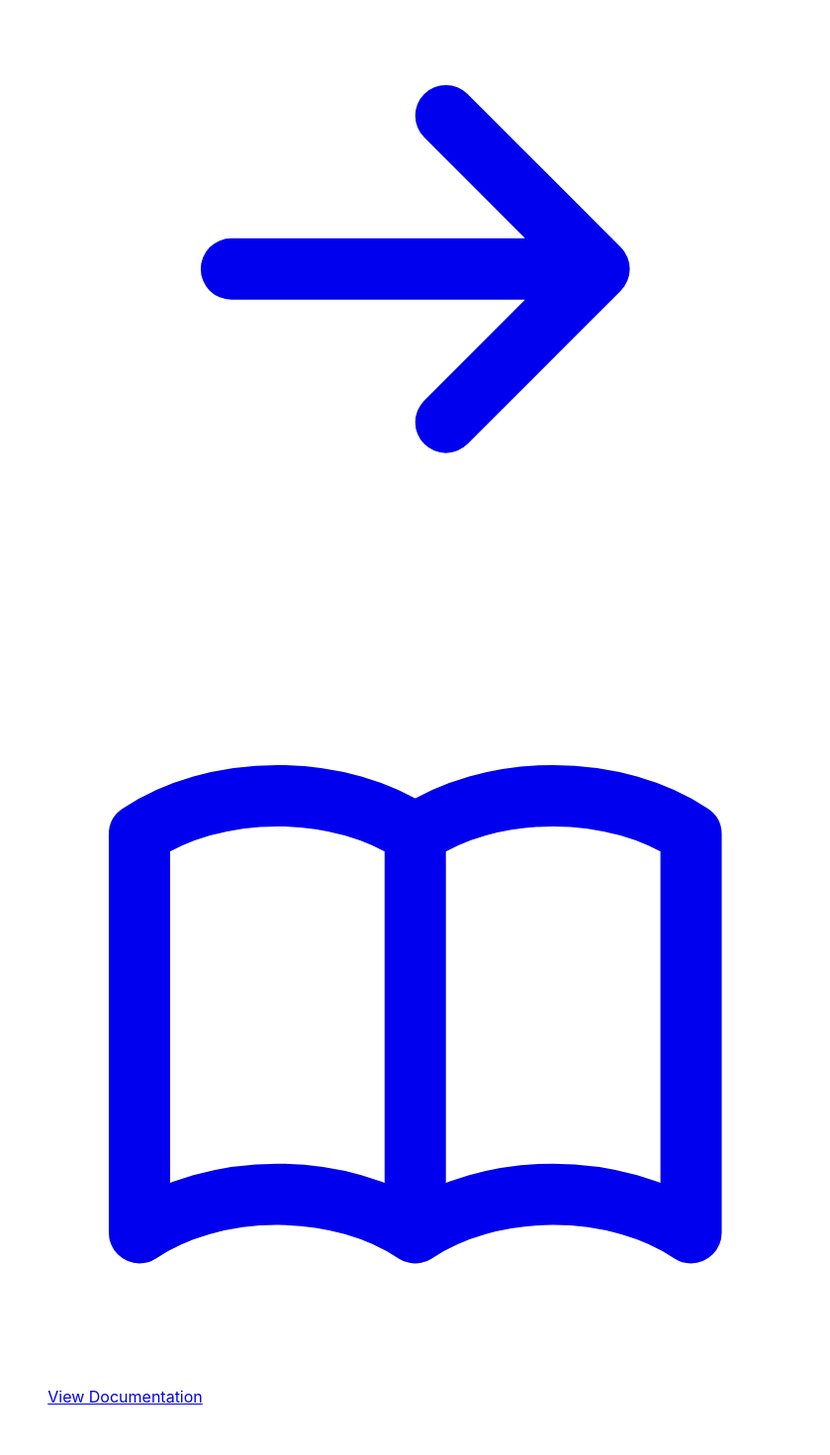
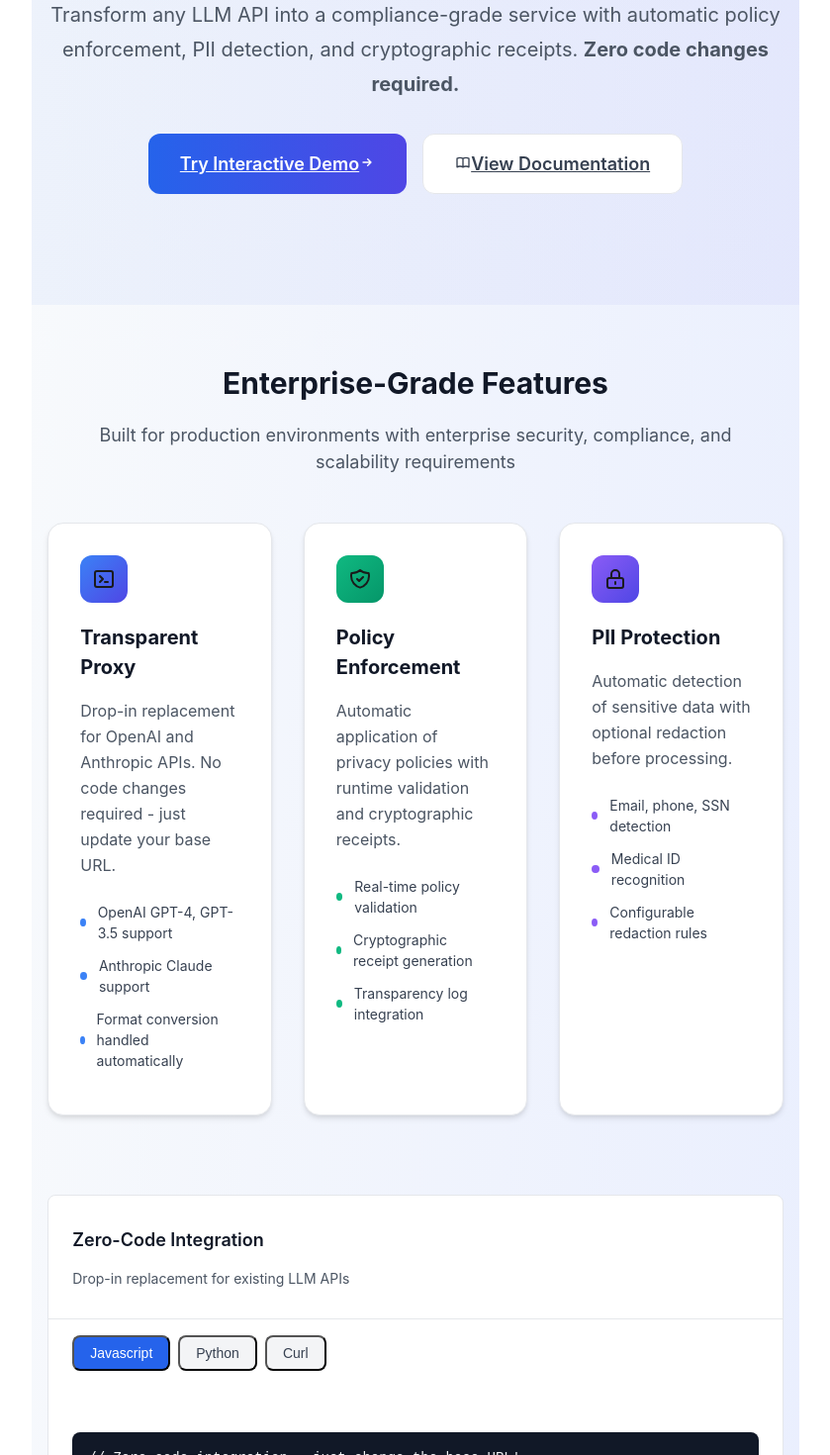
Before and after one commit to resetroot99/tecp, a React (Vite) app in the folder packages/tecp-reference-ui/: page /gateway in a window 1280 px wide. Shown: the part 680-2150 px from the top of the page at 99% size, without its empty margins (220-1059 px from the left). Built offline with nearby package versions, Linux system fonts and the light colour scheme; no server answers.

Commit message:
fix(ui): update Gateway page to use reference CSS instead of Tailwind

```diff
--- a/packages/tecp-reference-ui/src/pages/Gateway.tsx
+++ b/packages/tecp-reference-ui/src/pages/Gateway.tsx
@@ -10,6 +10,7 @@
 import { useState } from 'react';
 import { ReceiptViewer } from '../components/ReceiptViewer';
 import { exportReceiptToPDF } from '../utils/pdfExport';
+import '../styles/gateway.css';
 
 export function Gateway() {
   const [demoCode, setDemoCode] = useState('javascript');
@@ -116,36 +117,34 @@ curl -X POST https://gateway.tecp.dev/v1/chat/completions \\
   };
 
   return (
-    <div className="gateway-page min-h-screen bg-gradient-to-br from-slate-50 via-blue-50 to-indigo-50">
+    <div className="gateway-page">
       {/* Hero Section */}
-      <div className="relative overflow-hidden">
-        <div className="absolute inset-0 bg-gradient-to-r from-blue-600/5 to-indigo-600/5"></div>
-        <div className="relative container mx-auto px-4 py-16">
-          <div className="max-w-4xl mx-auto text-center">
-            <div className="inline-flex items-center px-4 py-2 bg-blue-100 text-blue-800 rounded-full text-sm font-medium mb-6">
-              <div className="w-2 h-2 bg-blue-500 rounded-full mr-2 animate-pulse"></div>
+      <div className="gateway-hero">
+        <div className="gateway-hero-content">
+          <div className="gateway-badge">
+            <div className="gateway-badge-dot"></div>
             Enterprise-Grade AI Compliance
           </div>
-            <h1 className="text-5xl md:text-6xl font-bold text-gray-900 mb-6 leading-tight">
+          <h1 className="gateway-title">
             TECP Enterprise
-              <span className="bg-gradient-to-r from-blue-600 to-indigo-600 bg-clip-text text-transparent"> Gateway</span>
+            <span className="gateway-title-highlight"> Gateway</span>
           </h1>
-            <p className="text-xl text-gray-600 mb-8 max-w-3xl mx-auto leading-relaxed">
+          <p className="gateway-description">
             Transform any LLM API into a compliance-grade service with automatic policy enforcement,
             PII detection, and cryptographic receipts. <strong>Zero code changes required.</strong>
           </p>
-            <div className="flex flex-col sm:flex-row gap-4 justify-center mb-12">
-              <a href="#try-it" className="group bg-gradient-to-r from-blue-600 to-indigo-600 text-white px-8 py-4 rounded-xl font-semibold text-lg shadow-lg hover:shadow-xl transition-all duration-300 transform hover:-translate-y-1">
-                <span className="flex items-center justify-center gap-2">
+          <div className="gateway-buttons">
+            <a href="#try-it" className="gateway-button gateway-button-primary">
+              <span>
                 Try Interactive Demo
-                  <svg className="w-5 h-5 group-hover:translate-x-1 transition-transform" fill="none" stroke="currentColor" viewBox="0 0 24 24">
+                <svg className="svg-icon-sm gateway-arrow-icon" fill="none" stroke="currentColor" viewBox="0 0 24 24">
                   <path strokeLinecap="round" strokeLinejoin="round" strokeWidth={2} d="M13 7l5 5m0 0l-5 5m5-5H6" />
                 </svg>
               </span>
             </a>
-              <a href="https://github.com/resetroot99/tecp/tree/main/services/tecp-gateway#readme" target="_blank" rel="noopener noreferrer" className="group bg-white text-gray-700 px-8 py-4 rounded-xl font-semibold text-lg shadow-lg hover:shadow-xl transition-all duration-300 border border-gray-200 hover:border-gray-300">
-                <span className="flex items-center justify-center gap-2">
-                  <svg className="w-5 h-5" fill="none" stroke="currentColor" viewBox="0 0 24 24">
+            <a href="https://github.com/resetroot99/tecp/tree/main/services/tecp-gateway#readme" target="_blank" rel="noopener noreferrer" className="gateway-button gateway-button-secondary">
+              <span>
+                <svg className="svg-icon-sm" fill="none" stroke="currentColor" viewBox="0 0 24 24">
                   <path strokeLinecap="round" strokeLinejoin="round" strokeWidth={2} d="M12 6.253v13m0-13C10.832 5.477 9.246 5 7.5 5S4.168 5.477 3 6.253v13C4.168 18.477 5.754 18 7.5 18s3.332.477 4.5 1.253m0-13C13.168 5.477 14.754 5 16.5 5c1.746 0 3.332.477 4.5 1.253v13C19.832 18.477 18.246 18 16.5 18c-1.746 0-3.332.477-4.5 1.253" />
                 </svg>
                 View Documentation
@@ -154,132 +153,128 @@ curl -X POST https://gateway.tecp.dev/v1/chat/completions \\
           </div>
         </div>
       </div>
-      </div>
 
-      <div className="container mx-auto px-4 pb-16">
+      <div className="container">
 
       {/* Key Features */}
-      <div id="try-it" className="mb-20">
-        <div className="text-center mb-12">
-          <h2 className="text-3xl font-bold text-gray-900 mb-4">Enterprise-Grade Features</h2>
-          <p className="text-lg text-gray-600 max-w-2xl mx-auto">
+      <div id="try-it" className="gateway-features">
+        <div className="gateway-features-header">
+          <h2 className="gateway-features-title">Enterprise-Grade Features</h2>
+          <p className="gateway-features-description">
             Built for production environments with enterprise security, compliance, and scalability requirements
           </p>
         </div>
 
-        <div className="grid grid-cols-1 md:grid-cols-3 gap-8">
-          <div className="group relative bg-white rounded-2xl p-8 shadow-lg hover:shadow-2xl transition-all duration-500 border border-gray-100 hover:border-blue-200 transform hover:-translate-y-2">
-            <div className="absolute inset-0 bg-gradient-to-br from-blue-50 to-indigo-50 rounded-2xl opacity-0 group-hover:opacity-100 transition-opacity duration-500"></div>
-            <div className="relative">
-              <div className="icon-badge icon-badge--blue mb-4 group-hover:scale-105 transition-transform duration-300">
+        <div className="gateway-features-grid">
+          <div className="gateway-feature-card">
+            <div className="gateway-feature-content">
+              <div className="gateway-feature-icon gateway-feature-icon--blue">
                 <svg className="svg-icon text-white" fill="none" stroke="currentColor" viewBox="0 0 24 24">
                   <path strokeLinecap="round" strokeLinejoin="round" strokeWidth={2} d="M8 9l3 3-3 3m5 0h3M5 20h14a2 2 0 002-2V6a2 2 0 00-2-2H5a2 2 0 00-2 2v12a2 2 0 002 2z" />
                 </svg>
               </div>
-              <h3 className="text-xl font-bold text-gray-900 mb-4">Transparent Proxy</h3>
-              <p className="text-gray-600 mb-6 leading-relaxed">
+              <h3 className="gateway-feature-title">Transparent Proxy</h3>
+              <p className="gateway-feature-description">
                 Drop-in replacement for OpenAI and Anthropic APIs. No code changes required - just update your base URL.
               </p>
-              <div className="space-y-3">
-                <div className="flex items-center text-sm text-gray-700">
-                  <div className="w-2 h-2 bg-green-500 rounded-full mr-3"></div>
+              <ul className="gateway-feature-list">
+                <li className="gateway-feature-list-item">
+                  <div className="gateway-feature-list-dot gateway-feature-list-dot--blue"></div>
                   OpenAI GPT-4, GPT-3.5 support
-                </div>
-                <div className="flex items-center text-sm text-gray-700">
-                  <div className="w-2 h-2 bg-green-500 rounded-full mr-3"></div>
+                </li>
+                <li className="gateway-feature-list-item">
+                  <div className="gateway-feature-list-dot gateway-feature-list-dot--blue"></div>
                   Anthropic Claude support
-                </div>
-                <div className="flex items-center text-sm text-gray-700">
-                  <div className="w-2 h-2 bg-green-500 rounded-full mr-3"></div>
+                </li>
+                <li className="gateway-feature-list-item">
+                  <div className="gateway-feature-list-dot gateway-feature-list-dot--blue"></div>
                   Format conversion handled automatically
-                </div>
-              </div>
+                </li>
+              </ul>
             </div>
           </div>
 
-          <div className="group relative bg-white rounded-2xl p-8 shadow-lg hover:shadow-2xl transition-all duration-500 border border-gray-100 hover:border-green-200 transform hover:-translate-y-2">
-            <div className="absolute inset-0 bg-gradient-to-br from-green-50 to-emerald-50 rounded-2xl opacity-0 group-hover:opacity-100 transition-opacity duration-500"></div>
-            <div className="relative">
-              <div className="icon-badge icon-badge--green mb-4 group-hover:scale-105 transition-transform duration-300">
+          <div className="gateway-feature-card">
+            <div className="gateway-feature-content">
+              <div className="gateway-feature-icon gateway-feature-icon--green">
                 <svg className="svg-icon text-white" fill="none" stroke="currentColor" viewBox="0 0 24 24">
                   <path strokeLinecap="round" strokeLinejoin="round" strokeWidth={2} d="M9 12l2 2 4-4m5.618-4.016A11.955 11.955 0 0112 2.944a11.955 11.955 0 01-8.618 3.04A12.02 12.02 0 003 9c0 5.591 3.824 10.29 9 11.622 5.176-1.332 9-6.03 9-11.622 0-1.042-.133-2.052-.382-3.016z" />
                 </svg>
               </div>
-              <h3 className="text-xl font-bold text-gray-900 mb-4">Policy Enforcement</h3>
-              <p className="text-gray-600 mb-6 leading-relaxed">
+              <h3 className="gateway-feature-title">Policy Enforcement</h3>
+              <p className="gateway-feature-description">
                 Automatic application of privacy policies with runtime validation and cryptographic receipts.
               </p>
-              <div className="space-y-3">
-                <div className="flex items-center text-sm text-gray-700">
-                  <div className="w-2 h-2 bg-green-500 rounded-full mr-3"></div>
+              <ul className="gateway-feature-list">
+                <li className="gateway-feature-list-item">
+                  <div className="gateway-feature-list-dot gateway-feature-list-dot--green"></div>
                   Real-time policy validation
-                </div>
-                <div className="flex items-center text-sm text-gray-700">
-                  <div className="w-2 h-2 bg-green-500 rounded-full mr-3"></div>
+                </li>
+                <li className="gateway-feature-list-item">
+                  <div className="gateway-feature-list-dot gateway-feature-list-dot--green"></div>
                   Cryptographic receipt generation
-                </div>
-                <div className="flex items-center text-sm text-gray-700">
-                  <div className="w-2 h-2 bg-green-500 rounded-full mr-3"></div>
+                </li>
+                <li className="gateway-feature-list-item">
+                  <div className="gateway-feature-list-dot gateway-feature-list-dot--green"></div>
                   Transparency log integration
-                </div>
-              </div>
+                </li>
+              </ul>
             </div>
           </div>
 
-          <div className="group relative bg-white rounded-2xl p-8 shadow-lg hover:shadow-2xl transition-all duration-500 border border-gray-100 hover:border-purple-200 transform hover:-translate-y-2">
-            <div className="absolute inset-0 bg-gradient-to-br from-purple-50 to-indigo-50 rounded-2xl opacity-0 group-hover:opacity-100 transition-opacity duration-500"></div>
-            <div className="relative">
-              <div className="icon-badge icon-badge--purple mb-4 group-hover:scale-105 transition-transform duration-300">
+          <div className="gateway-feature-card">
+            <div className="gateway-feature-content">
+              <div className="gateway-feature-icon gateway-feature-icon--purple">
                 <svg className="svg-icon text-white" fill="none" stroke="currentColor" viewBox="0 0 24 24">
                   <path strokeLinecap="round" strokeLinejoin="round" strokeWidth={2} d="M12 15v2m-6 4h12a2 2 0 002-2v-6a2 2 0 00-2-2H6a2 2 0 00-2 2v6a2 2 0 002 2zm10-10V7a4 4 0 00-8 0v4h8z" />
                 </svg>
               </div>
-              <h3 className="text-xl font-bold text-gray-900 mb-4">PII Protection</h3>
-              <p className="text-gray-600 mb-6 leading-relaxed">
+              <h3 className="gateway-feature-title">PII Protection</h3>
+              <p className="gateway-feature-description">
                 Automatic detection of sensitive data with optional redaction before processing.
               </p>
-              <div className="space-y-3">
-                <div className="flex items-center text-sm text-gray-700">
-                  <div className="w-2 h-2 bg-green-500 rounded-full mr-3"></div>
+              <ul className="gateway-feature-list">
+                <li className="gateway-feature-list-item">
+                  <div className="gateway-feature-list-dot gateway-feature-list-dot--purple"></div>
                   Email, phone, SSN detection
-                </div>
-                <div className="flex items-center text-sm text-gray-700">
-                  <div className="w-2 h-2 bg-green-500 rounded-full mr-3"></div>
+                </li>
+                <li className="gateway-feature-list-item">
+                  <div className="gateway-feature-list-dot gateway-feature-list-dot--purple"></div>
                   Medical ID recognition
-                </div>
-                <div className="flex items-center text-sm text-gray-700">
-                  <div className="w-2 h-2 bg-green-500 rounded-full mr-3"></div>
+                </li>
+                <li className="gateway-feature-list-item">
+                  <div className="gateway-feature-list-dot gateway-feature-list-dot--purple"></div>
                   Configurable redaction rules
-                </div>
-              </div>
+                </li>
+              </ul>
             </div>
           </div>
         </div>
       </div>
 
       {/* Integration Examples */}
-      <div className="bg-white border border-gray-200 rounded-lg mb-8">
-        <div className="px-6 py-4 border-b border-gray-200">
-          <h2 className="text-lg font-semibold text-gray-900">Zero-Code Integration</h2>
-          <p className="text-sm text-gray-600">Drop-in replacement for existing LLM APIs</p>
+      <div className="gateway-code">
+        <div className="gateway-code-header">
+          <h2 className="gateway-code-title">Zero-Code Integration</h2>
+          <p className="gateway-code-description">Drop-in replacement for existing LLM APIs</p>
         </div>
-        <div className="p-6">
-          <div className="flex gap-2 mb-4">
+        <div className="gateway-code-tabs">
           {Object.keys(codeExamples).map((lang) => (
             <button
               key={lang}
               onClick={() => setDemoCode(lang)}
-                className={`px-4 py-2 rounded-lg text-sm font-medium ${
+              className={`gateway-code-tab ${
                 demoCode === lang
-                    ? 'bg-blue-600 text-white'
-                    : 'bg-gray-100 text-gray-700 hover:bg-gray-200'
+                  ? 'gateway-code-tab--active'
+                  : 'gateway-code-tab--inactive'
               }`}
             >
               {lang.charAt(0).toUpperCase() + lang.slice(1)}
             </button>
           ))}
         </div>
-          <pre className="bg-gray-900 text-gray-100 p-4 rounded-lg overflow-x-auto text-sm">
+        <div className="gateway-code-content">
+          <pre className="gateway-code-block">
             <code>{codeExamples[demoCode as keyof typeof codeExamples]}</code>
           </pre>
         </div>
--- /dev/null
+++ b/packages/tecp-reference-ui/src/styles/gateway.css
@@ -0,0 +1,362 @@
+/* TECP Gateway Page Styles */
+
+.gateway-page {
+  min-height: 100vh;
+  background: linear-gradient(to bottom right, #f8fafc, #e0e7ff);
+}
+
+.gateway-hero {
+  position: relative;
+  overflow: hidden;
+}
+
+.gateway-hero::before {
+  content: '';
+  position: absolute;
+  inset: 0;
+  background: linear-gradient(to right, rgba(37, 99, 235, 0.05), rgba(79, 70, 229, 0.05));
+}
+
+.gateway-hero-content {
+  position: relative;
+  max-width: 64rem;
+  margin: 0 auto;
+  padding: 4rem 1rem;
+  text-align: center;
+}
+
+.gateway-badge {
+  display: inline-flex;
+  align-items: center;
+  padding: 0.5rem 1rem;
+  background-color: #dbeafe;
+  color: #1e40af;
+  border-radius: 9999px;
+  font-size: 0.875rem;
+  font-weight: 500;
+  margin-bottom: 1.5rem;
+}
+
+.gateway-badge-dot {
+  width: 0.5rem;
+  height: 0.5rem;
+  background-color: #3b82f6;
+  border-radius: 50%;
+  margin-right: 0.5rem;
+  animation: pulse 2s infinite;
+}
+
+.gateway-title {
+  font-size: 3.75rem;
+  font-weight: 700;
+  color: #111827;
+  margin-bottom: 1.5rem;
+  line-height: 1.2;
+}
+
+.gateway-title-highlight {
+  background: linear-gradient(to right, #2563eb, #4f46e5);
+  -webkit-background-clip: text;
+  -webkit-text-fill-color: transparent;
+}
+
+.gateway-description {
+  font-size: 1.25rem;
+  color: #4b5563;
+  margin-bottom: 2rem;
+  max-width: 48rem;
+  margin-left: auto;
+  margin-right: auto;
+  line-height: 1.75;
+}
+
+.gateway-buttons {
+  display: flex;
+  flex-direction: column;
+  gap: 1rem;
+  justify-content: center;
+  margin-bottom: 3rem;
+}
+
+@media (min-width: 640px) {
+  .gateway-buttons {
+    flex-direction: row;
+  }
+}
+
+.gateway-button {
+  display: inline-flex;
+  align-items: center;
+  justify-content: center;
+  gap: 0.5rem;
+  padding: 1rem 2rem;
+  border-radius: 0.75rem;
+  font-weight: 600;
+  font-size: 1.125rem;
+  transition: all 0.3s;
+  transform: translateY(0);
+}
+
+.gateway-button:hover {
+  transform: translateY(-0.25rem);
+  box-shadow: 0 20px 25px -5px rgba(0, 0, 0, 0.1), 0 10px 10px -5px rgba(0, 0, 0, 0.04);
+}
+
+.gateway-button-primary {
+  background: linear-gradient(to right, #2563eb, #4f46e5);
+  color: white;
+}
+
+.gateway-button-secondary {
+  background: white;
+  color: #374151;
+  border: 1px solid #e5e7eb;
+}
+
+.gateway-button-secondary:hover {
+  border-color: #d1d5db;
+}
+
+.gateway-features {
+  margin-bottom: 5rem;
+}
+
+.gateway-features-header {
+  text-align: center;
+  margin-bottom: 3rem;
+}
+
+.gateway-features-title {
+  font-size: 1.875rem;
+  font-weight: 700;
+  color: #111827;
+  margin-bottom: 1rem;
+}
+
+.gateway-features-description {
+  font-size: 1.125rem;
+  color: #4b5563;
+  max-width: 42rem;
+  margin: 0 auto;
+}
+
+.gateway-features-grid {
+  display: grid;
+  grid-template-columns: 1fr;
+  gap: 2rem;
+}
+
+@media (min-width: 768px) {
+  .gateway-features-grid {
+    grid-template-columns: repeat(3, 1fr);
+  }
+}
+
+.gateway-feature-card {
+  position: relative;
+  background: white;
+  border-radius: 1rem;
+  padding: 2rem;
+  box-shadow: 0 4px 6px -1px rgba(0, 0, 0, 0.1), 0 2px 4px -1px rgba(0, 0, 0, 0.06);
+  border: 1px solid #e5e7eb;
+  transition: all 0.5s;
+  transform: translateY(0);
+}
+
+.gateway-feature-card:hover {
+  transform: translateY(-0.5rem);
+  box-shadow: 0 20px 25px -5px rgba(0, 0, 0, 0.1), 0 10px 10px -5px rgba(0, 0, 0, 0.04);
+  border-color: #bfdbfe;
+}
+
+.gateway-feature-card::before {
+  content: '';
+  position: absolute;
+  inset: 0;
+  border-radius: 1rem;
+  background: linear-gradient(to bottom right, #f0f9ff, #e0e7ff);
+  opacity: 0;
+  transition: opacity 0.5s;
+}
+
+.gateway-feature-card:hover::before {
+  opacity: 1;
+}
+
+.gateway-feature-content {
+  position: relative;
+}
+
+.gateway-feature-icon {
+  width: 3rem;
+  height: 3rem;
+  border-radius: 0.75rem;
+  display: flex;
+  align-items: center;
+  justify-content: center;
+  margin-bottom: 1rem;
+  transition: transform 0.3s;
+}
+
+.gateway-feature-card:hover .gateway-feature-icon {
+  transform: scale(1.05);
+}
+
+.gateway-feature-icon--blue {
+  background: linear-gradient(to bottom right, #3b82f6, #4f46e5);
+}
+
+.gateway-feature-icon--green {
+  background: linear-gradient(to bottom right, #10b981, #059669);
+}
+
+.gateway-feature-icon--purple {
+  background: linear-gradient(to bottom right, #8b5cf6, #4f46e5);
+}
+
+.gateway-feature-title {
+  font-size: 1.25rem;
+  font-weight: 700;
+  color: #111827;
+  margin-bottom: 1rem;
+}
+
+.gateway-feature-description {
+  color: #4b5563;
+  margin-bottom: 1.5rem;
+  line-height: 1.625;
+}
+
+.gateway-feature-list {
+  margin: 0;
+  padding: 0;
+  list-style: none;
+}
+
+.gateway-feature-list-item {
+  display: flex;
+  align-items: center;
+  font-size: 0.875rem;
+  color: #374151;
+  margin-bottom: 0.75rem;
+}
+
+.gateway-feature-list-dot {
+  width: 0.5rem;
+  height: 0.5rem;
+  border-radius: 50%;
+  margin-right: 0.75rem;
+}
+
+.gateway-feature-list-dot--blue {
+  background-color: #3b82f6;
+}
+
+.gateway-feature-list-dot--green {
+  background-color: #10b981;
+}
+
+.gateway-feature-list-dot--purple {
+  background-color: #8b5cf6;
+}
+
+/* Code examples section */
+.gateway-code {
+  background: white;
+  border: 1px solid #e5e7eb;
+  border-radius: 0.5rem;
+  margin-bottom: 2rem;
+}
+
+.gateway-code-header {
+  padding: 1rem 1.5rem;
+  border-bottom: 1px solid #e5e7eb;
+}
+
+.gateway-code-title {
+  font-size: 1.125rem;
+  font-weight: 600;
+  color: #111827;
+}
+
+.gateway-code-description {
+  font-size: 0.875rem;
+  color: #4b5563;
+}
+
+.gateway-code-tabs {
+  display: flex;
+  gap: 0.5rem;
+  margin-bottom: 1rem;
+  padding: 1rem 1.5rem;
+}
+
+.gateway-code-tab {
+  padding: 0.5rem 1rem;
+  border-radius: 0.5rem;
+  font-size: 0.875rem;
+  font-weight: 500;
+  cursor: pointer;
+  transition: all 0.2s;
+}
+
+.gateway-code-tab--active {
+  background-color: #2563eb;
+  color: white;
+}
+
+.gateway-code-tab--inactive {
+  background-color: #f3f4f6;
+  color: #374151;
+}
+
+.gateway-code-tab--inactive:hover {
+  background-color: #e5e7eb;
+}
+
+.gateway-code-content {
+  padding: 1rem 1.5rem;
+}
+
+.gateway-code-block {
+  background-color: #111827;
+  color: #f3f4f6;
+  padding: 1rem;
+  border-radius: 0.5rem;
+  overflow-x: auto;
+  font-size: 0.875rem;
+  line-height: 1.5;
+}
+
+/* Animations */
+@keyframes pulse {
+  0% {
+    transform: scale(0.95);
+    opacity: 0.5;
+  }
+  50% {
+    transform: scale(1);
+    opacity: 1;
+  }
+  100% {
+    transform: scale(0.95);
+    opacity: 0.5;
+  }
+}
+
+@keyframes slide-right {
+  0% {
+    transform: translateX(0);
+  }
+  100% {
+    transform: translateX(0.25rem);
+  }
+}
+
+.gateway-arrow-icon {
+  transition: transform 0.2s;
+}
+
+.gateway-button:hover .gateway-arrow-icon {
+  animation: slide-right 0.5s ease-in-out infinite alternate;
+}
```
Lines whose indentation alone changed are shown as unchanged.
